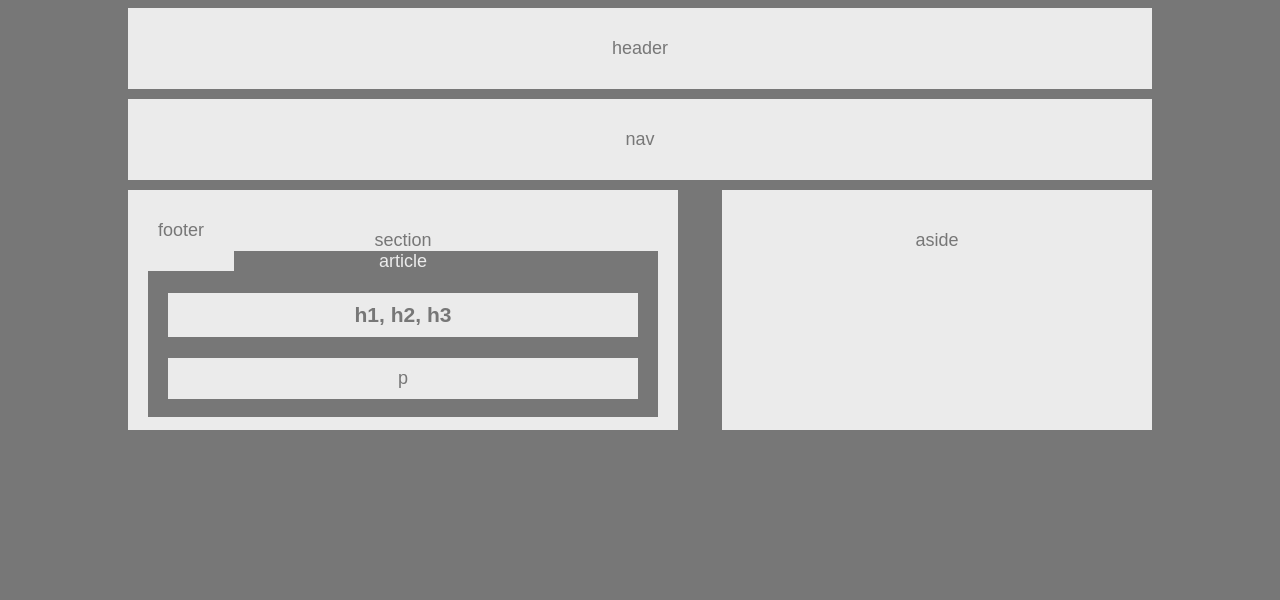
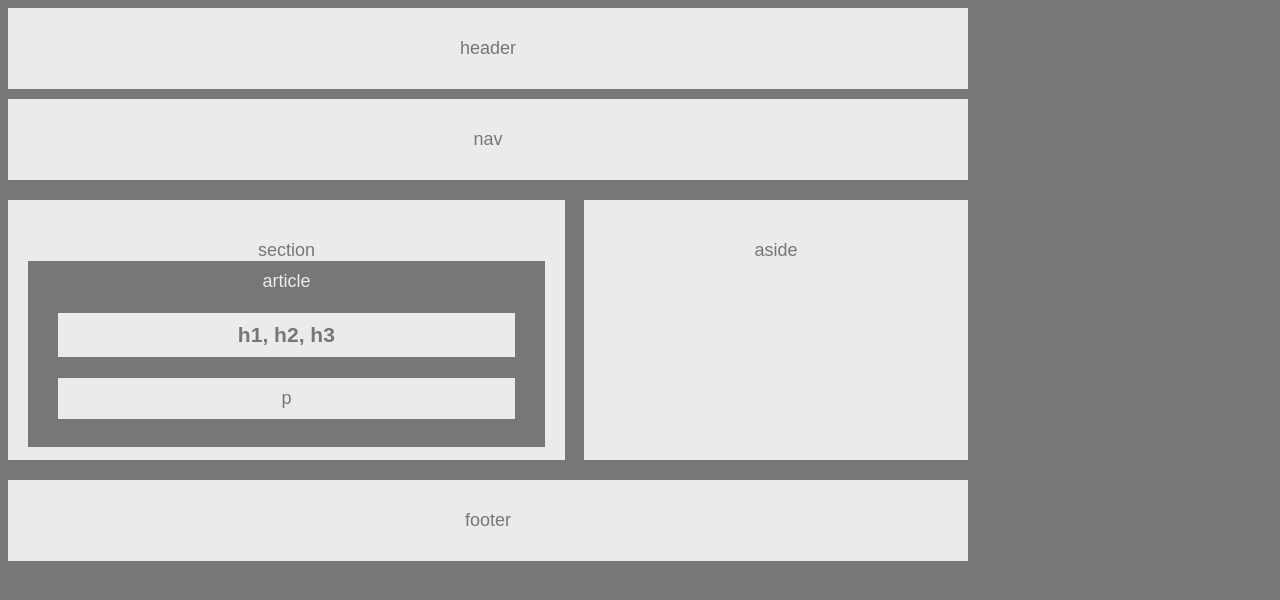
Before and after one commit to ivergil/HW-Wireframe, a plain HTML site: page index.html in a window 1280 px wide. Drawn offline with Linux system fonts and the light colour scheme.

Commit message:
version1.0

```diff
--- a/style.css
+++ b/style.css
@@ -1,6 +1,6 @@
 body {
-    position: relative;
     font-family: Arial, Helvetica Neue, Helvetica, sans-serif;
+    width: 960px;
     color: #777;
     background: #777;
     font-size: 18px;
@@ -8,50 +8,42 @@ body {
 header, nav {
     background: #ebebeb;
     text-align: center;
-    margin-left: 120px;
-    margin-right: 120px;
     padding: 30px;
     margin-bottom: 10px;
 }
 aside {
     float: right;
-    clear: both;
-    margin: 0px 120px 0px 120px;
     background: #ebebeb;
-    width: 430px;
-    height: 200px;
+    width: 40%;
+    height: 220px;
     text-align: center;
     padding-top: 40px;
+    margin-top: 10px;
 }
 section {
-    position: absolute;
     float: left;
-    margin: 0px 120px 0px 120px;
     background: #ebebeb;
-    width: 550px;
-    height: 200px;
+    width: 58%;
+    height: 220px;
     padding-top: 40px;
     text-align: center;
+    margin-top: 10px;
+    margin-bottom: 20px;
 }
 footer {
-    position: absolute;
+    clear: both;
     background: #ebebeb;
     text-align: center;
-    margin-left: 120px;
-    margin-right: 120px;
     padding: 30px;
-    margin-bottom: 10px;
 }
 article {
-    overflow: auto;
     color: #ebebeb;
     background: #777;
     margin-left: 20px;
     margin-right: 20px;
-    clear: both;
+    padding: 10px;
 }
 h1, p {
-    clear: both;
     color: #777;
     background: #ebebeb;
     margin-left: 20px;
```
